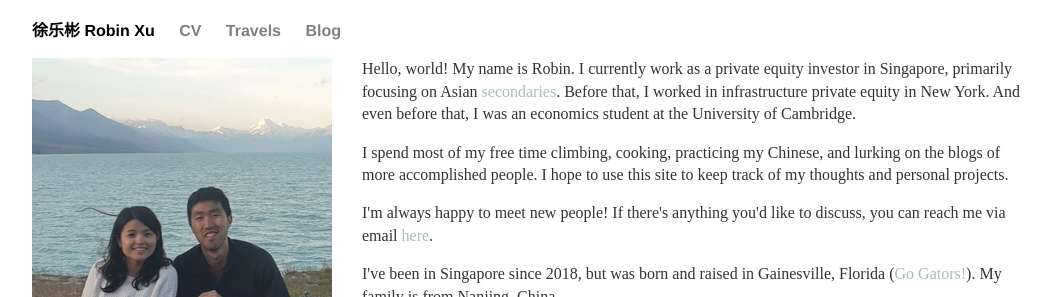
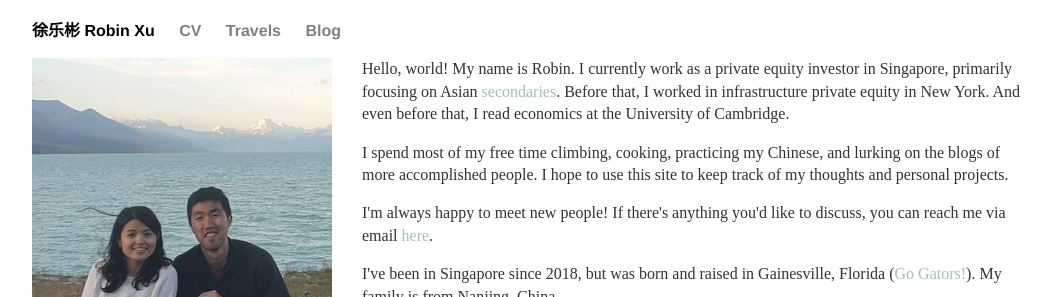
Before and after one commit to robinzxu/robinzxu.github.io, a Jekyll site: the page index.html, which Jekyll copies as it is, in a window 1280 px wide. Shown: the top 297 px of the page, without its empty margins (108-1159 px from the left). Built offline with Jekyll 4.4.1, drawn with Linux system fonts in a browser that asks for light colours.

Commit message:
Update index.html

```diff
--- a/index.html
+++ b/index.html
@@ -37,7 +37,7 @@
 			<p>Visiting New Zealand with Keisha.<br>(Lake Pukaki, December 2019)</p>
 		</div>
 
-		<p>Hello, world! My name is Robin. I currently work as a private equity investor in Singapore, primarily focusing on Asian <a target="_blank" rel="noopener noreferrer" href="https://en.wikipedia.org/wiki/Private_equity_secondary_market">secondaries</a>. Before that, I worked in infrastructure private equity in New York. And even before that, I was an economics student at the University of Cambridge.</p>
+		<p>Hello, world! My name is Robin. I currently work as a private equity investor in Singapore, primarily focusing on Asian <a target="_blank" rel="noopener noreferrer" href="https://en.wikipedia.org/wiki/Private_equity_secondary_market">secondaries</a>. Before that, I worked in infrastructure private equity in New York. And even before that, I read economics at the University of Cambridge.</p>
 		<p>I spend most of my free time climbing, cooking, practicing my Chinese, and lurking on the blogs of more accomplished people. I hope to use this site to keep track of my thoughts and personal projects.</p>
 		<p>I'm always happy to meet new people! If there's anything you'd like to discuss, you can reach me via email <a href="mailto:robinzxu@gmail.com">here</a>.</p>
 		<p>I've been in Singapore since 2018, but was born and raised in Gainesville, Florida (<a target="_blank" rel="noopener noreferrer" href="https://en.wikipedia.org/wiki/Florida_Gators">Go Gators!</a>). My family is from Nanjing, China.</p>
```
